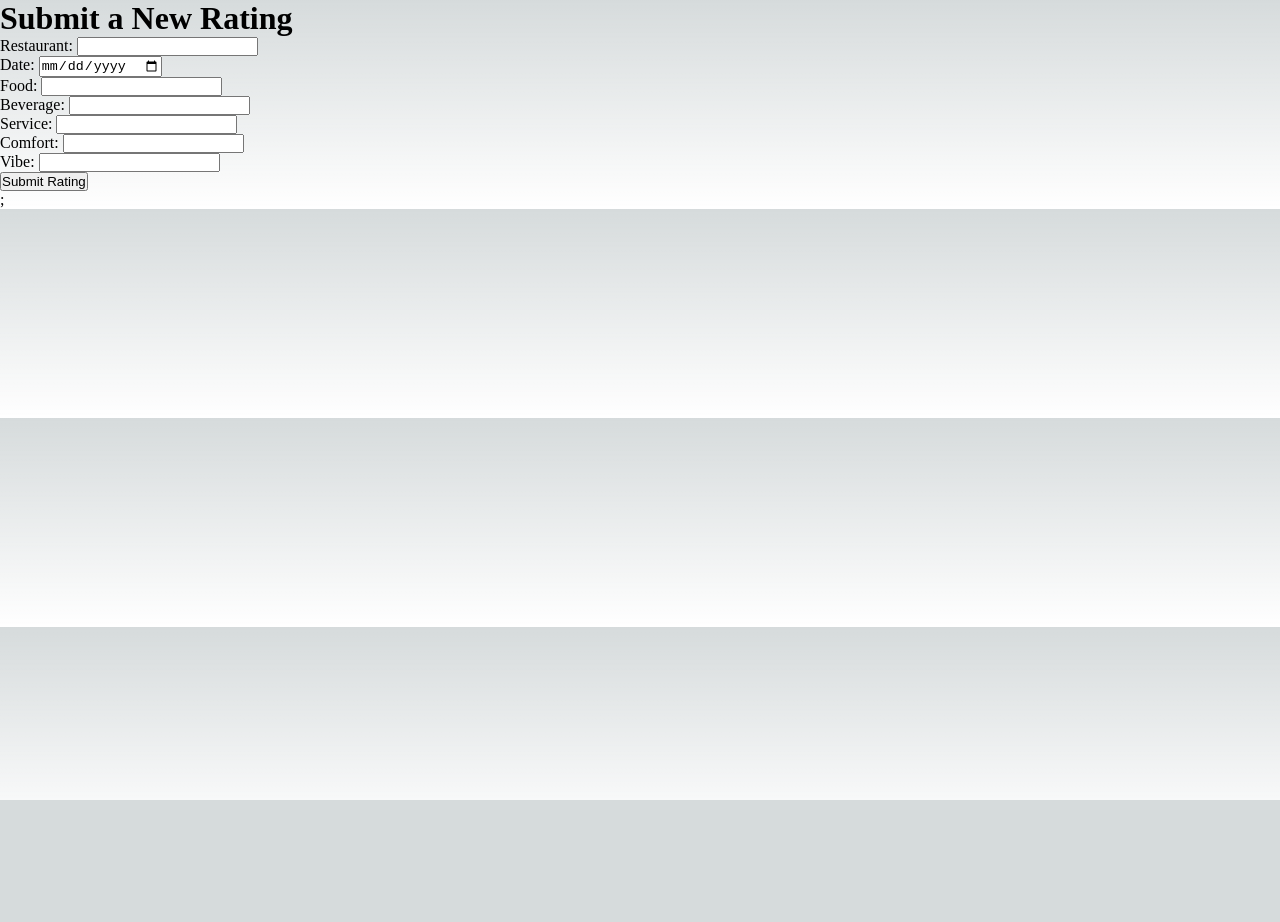
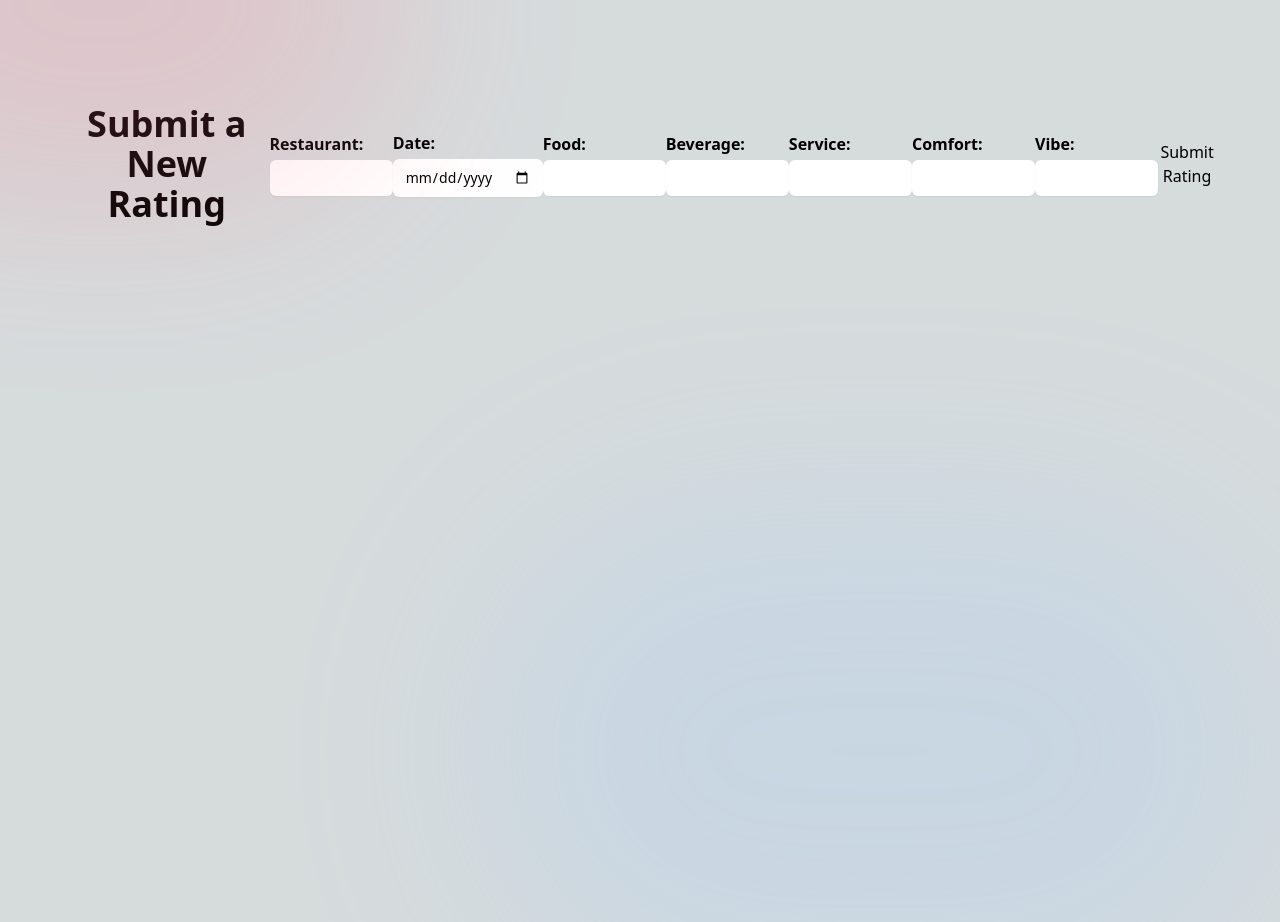
Before and after one commit to alanagoyal/restaurant-ratings, a Next.js app: page / in a window 1280 px wide. Shown: the top 922 px of the page. Before the commit the page ends 800 px from the top, so only its background shows below. Built offline with nearby package versions, Linux system fonts and the light colour scheme; no server answers; the database is empty.

Commit message:
fixed random ;

```diff
--- a/components/form.tsx
+++ b/components/form.tsx
@@ -1,5 +1,6 @@
 import { supabase } from "@/lib/supabaseClient";
 import { useState } from "react";
+import toast, { Toast, Toaster } from "react-hot-toast";
 
 export default function Form() {
   const [restaurant, setRestaurant] = useState<any>(null);
@@ -39,6 +40,7 @@ export default function Form() {
       };
 
       let { error } = await supabase.from("ratings").insert(ratingInfo);
+      toast.success("Your rating has been submitted!");
       if (error) throw error;
     } catch (error) {
       alert("Error adding rating!");
@@ -47,64 +49,85 @@ export default function Form() {
   }
 
   return (
-    <div>
-      <h1 className="text-5xl my-2 font-bold ">Submit a New Rating</h1>
-      <div>
-        <label htmlFor="restaurant">Restaurant: </label>
+    <div className="flex-row sm:flex justify-between items-center mx-auto max-w-6xl pt-20 pb-5">
+      <Toaster />
+      <h1 className="text-4xl font-bold text-center my-6">
+        Submit a New Rating
+      </h1>
+      <div className="my-4">
+        <label htmlFor="restaurant" className="font-semibold">
+          Restaurant:
+        </label>
         <input
           id="restaurant"
           type="text"
+          className="block w-full rounded-md border-gray-300 shadow-sm py-2 px-3 mt-1 focus:outline-none focus:ring-indigo-500 focus:border-indigo-500 sm:text-sm"
           onChange={(e) => setRestaurant(e.target.value)}
         />
       </div>
-      <div>
-        <label htmlFor="date">Date: </label>
+      <div className="my-4">
+        <label htmlFor="date" className="font-semibold">
+          Date:
+        </label>
         <input
-          className="py-2"
           id="date"
           type="date"
+          className="block w-full rounded-md border-gray-300 shadow-sm py-2 px-3 mt-1 focus:outline-none focus:ring-indigo-500 focus:border-indigo-500 sm:text-sm"
           onChange={(e) => setDate(e.target.value)}
         />
       </div>
-      <div>
-        <label htmlFor="food">Food: </label>
+      <div className="my-4">
+        <label htmlFor="food" className="font-semibold">
+          Food:
+        </label>
         <input
-          className="py-2"
           id="food"
           type="text"
+          className="block w-full rounded-md border-gray-300 shadow-sm py-2 px-3 mt-1 focus:outline-none focus:ring-indigo-500 focus:border-indigo-500 sm:text-sm"
           onChange={(e) => setFood(e.target.value)}
         />
       </div>
-      <div>
-        <label htmlFor="beverage">Beverage: </label>
+      <div className="my-4">
+        <label htmlFor="beverage" className="font-semibold">
+          Beverage:
+        </label>
         <input
           id="beverage"
           type="text"
+          className="block w-full rounded-md border-gray-300 shadow-sm py-2 px-3 mt-1 focus:outline-none focus:ring-indigo-500 focus:border-indigo-500 sm:text-sm"
           onChange={(e) => setBeverage(e.target.value)}
         />
       </div>
-      <div>
-        <label htmlFor="service">Service: </label>
+      <div className="my-4">
+        <label htmlFor="service" className="font-semibold">
+          Service:
+        </label>
         <input
           id="service"
           type="text"
+          className="block w-full rounded-md border-gray-300 shadow-sm py-2 px-3 mt-1 focus:outline-none focus:ring-indigo-500 focus:border-indigo-500 sm:text-sm"
           onChange={(e) => setService(e.target.value)}
         />
       </div>
-      <div>
-        <label htmlFor="comfort">Comfort: </label>
+      <div className="my-4">
+        <label htmlFor="comfort" className="font-semibold">
+          Comfort:
+        </label>
         <input
           id="comfort"
           type="text"
+          className="block w-full rounded-md border-gray-300 shadow-sm py-2 px-3 mt-1 focus:outline-none focus:ring-indigo-500 focus:border-indigo-500 sm:text-sm"
           onChange={(e) => setComfort(e.target.value)}
         />
       </div>
-      <div>
-        <label htmlFor="vibe">Vibe: </label>
+      <div className="my-4">
+        <label htmlFor="vibe" className="font-semibold">
+          Vibe:
+        </label>
         <input
           id="vibe"
           type="text"
-          onChange={(e) => setVibe(e.target.value)}
+          className="block w-full rounded-md border-gray-300 shadow-sm py-2 px-3 mt-1 focus:outline-none focus:ring-indigo-500 focus:border-indigo-500 sm:text-sm"
         />
       </div>
       <div>
--- a/package.json
+++ b/package.json
@@ -18,10 +18,11 @@
     "next": "13.2.1",
     "react": "18.2.0",
     "react-dom": "18.2.0",
-    "tailwindcss": "^3.2.7",
+    "react-hot-toast": "^2.4.0",
     "typescript": "4.9.5"
   },
   "devDependencies": {
-    "supabase": "^1.38.7"
+    "supabase": "^1.38.7",
+    "tailwindcss": "^3.2.7"
   }
 }
--- a/pages/index.js
+++ b/pages/index.js
@@ -6,7 +6,7 @@ function Page({ ratings }) {
     <div className="absolute w-full h-screen">
       <div className="absolute w-[600px] h-[400px] top-[-200px] left-[-200px] bg-rose-400 rounded-full blur-[100px] opacity-20 dark:opacity-10" />
       <div className="absolute w-[800px] h-[500px] bottom-[-200px] right-0 bg-blue-300 rounded-full blur-[100px] opacity-20 dark:opacity-10" />
-      <Form />;
+      <Form />
     </div>
   );
 }
--- /dev/null
+++ b/tailwind.config.js
@@ -0,0 +1,15 @@
+/** @type {import('tailwindcss').Config} */
+module.exports = {
+  content: [
+    "./app/**/*.{js,ts,jsx,tsx}",
+    "./pages/**/*.{js,ts,jsx,tsx}",
+    "./components/**/*.{js,ts,jsx,tsx}",
+
+    // Or if using `src` directory:
+    "./src/**/*.{js,ts,jsx,tsx}",
+  ],
+  theme: {
+    extend: {},
+  },
+  plugins: [],
+};
```
Also changed, not shown: styles/globals.css (+7 -3 lines), 2 other files (tests, documents, lock files or other folders).
